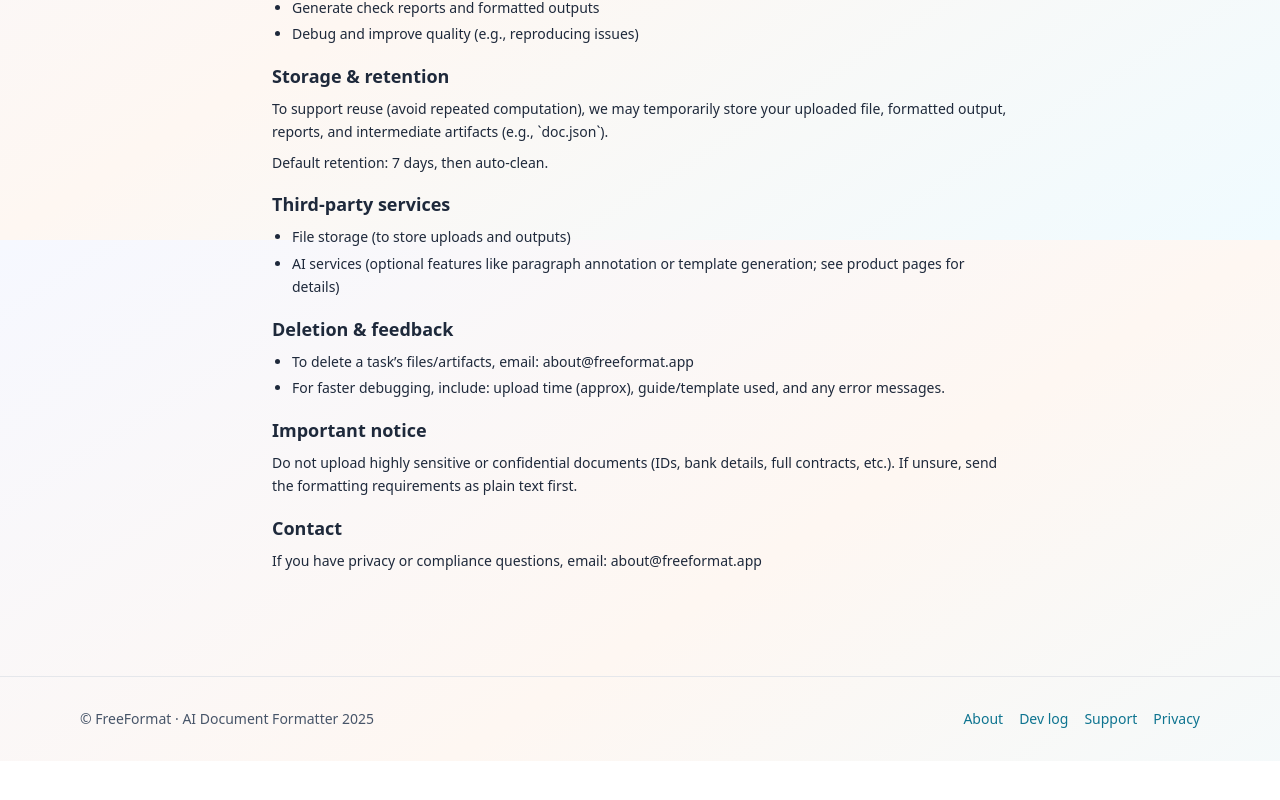
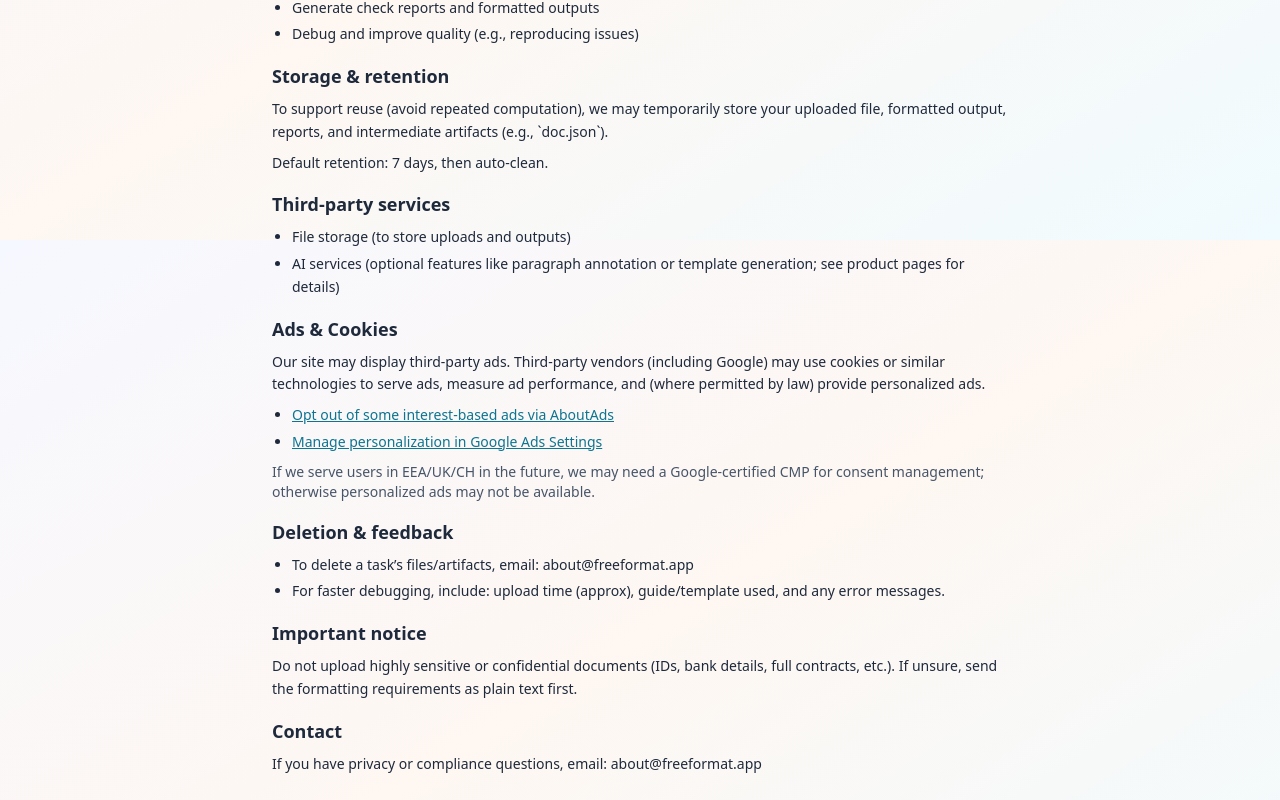
Before and after one commit to moonscar/freeformat-frontend, a Next.js app: page /en/privacy in a window 1280 px wide. Shown: the part 560-1360 px from the top of the page. Before the commit the page ends 1321 px from the top, so only its background shows below. Built offline with nearby package versions, Linux system fonts and the light colour scheme; no server answers.

Commit message:
chore(privacy): add ads & cookies disclosure

```diff
--- a/src/app/[locale]/privacy/page.tsx
+++ b/src/app/[locale]/privacy/page.tsx
@@ -92,6 +92,41 @@ export default function PrivacyPage({ params }: { params: { locale: string } })
             </ul>
           </section>
           <section>
+            <h2 className="text-lg font-semibold">Ads & Cookies</h2>
+            <p className="mt-2">
+              {isZh
+                ? '我们的网站可能展示第三方广告。第三方供应商（包括 Google）可能使用 Cookie 或类似技术来投放广告、衡量广告效果，并在符合适用法律的情况下提供个性化广告。'
+                : 'Our site may display third‑party ads. Third‑party vendors (including Google) may use cookies or similar technologies to serve ads, measure ad performance, and (where permitted by law) provide personalized ads.'}
+            </p>
+            <ul className="mt-2 list-disc space-y-1 pl-5">
+              <li>
+                <a
+                  className="text-cyan-700 underline hover:text-cyan-900"
+                  href="https://optout.aboutads.info/"
+                  target="_blank"
+                  rel="noreferrer noopener"
+                >
+                  {isZh ? '通过 AboutAds 选择退出部分基于兴趣的广告（Opt‑out）' : 'Opt out of some interest‑based ads via AboutAds'}
+                </a>
+              </li>
+              <li>
+                <a
+                  className="text-cyan-700 underline hover:text-cyan-900"
+                  href="https://adssettings.google.com/"
+                  target="_blank"
+                  rel="noreferrer noopener"
+                >
+                  {isZh ? '通过 Google 广告设置管理个性化广告偏好' : 'Manage personalization in Google Ads Settings'}
+                </a>
+              </li>
+            </ul>
+            <p className="mt-2 text-sm text-slate-600">
+              {isZh
+                ? '如果未来面向 EEA/UK/CH 等地区提供服务，可能需要使用 Google 认可的 CMP 来进行广告同意管理，否则可能无法投放个性化广告。'
+                : 'If we serve users in EEA/UK/CH in the future, we may need a Google‑certified CMP for consent management; otherwise personalized ads may not be available.'}
+            </p>
+          </section>
+          <section>
             <h2 className="text-lg font-semibold">{isZh ? '你可以怎么做（删除与反馈）' : 'Deletion & feedback'}</h2>
             <ul className="mt-2 list-disc space-y-1 pl-5">
               <li>{isZh ? '如需删除某次任务相关的文件/中间数据，请发邮件到：about@freeformat.app' : 'To delete a task’s files/artifacts, email: about@freeformat.app'}</li>
```
